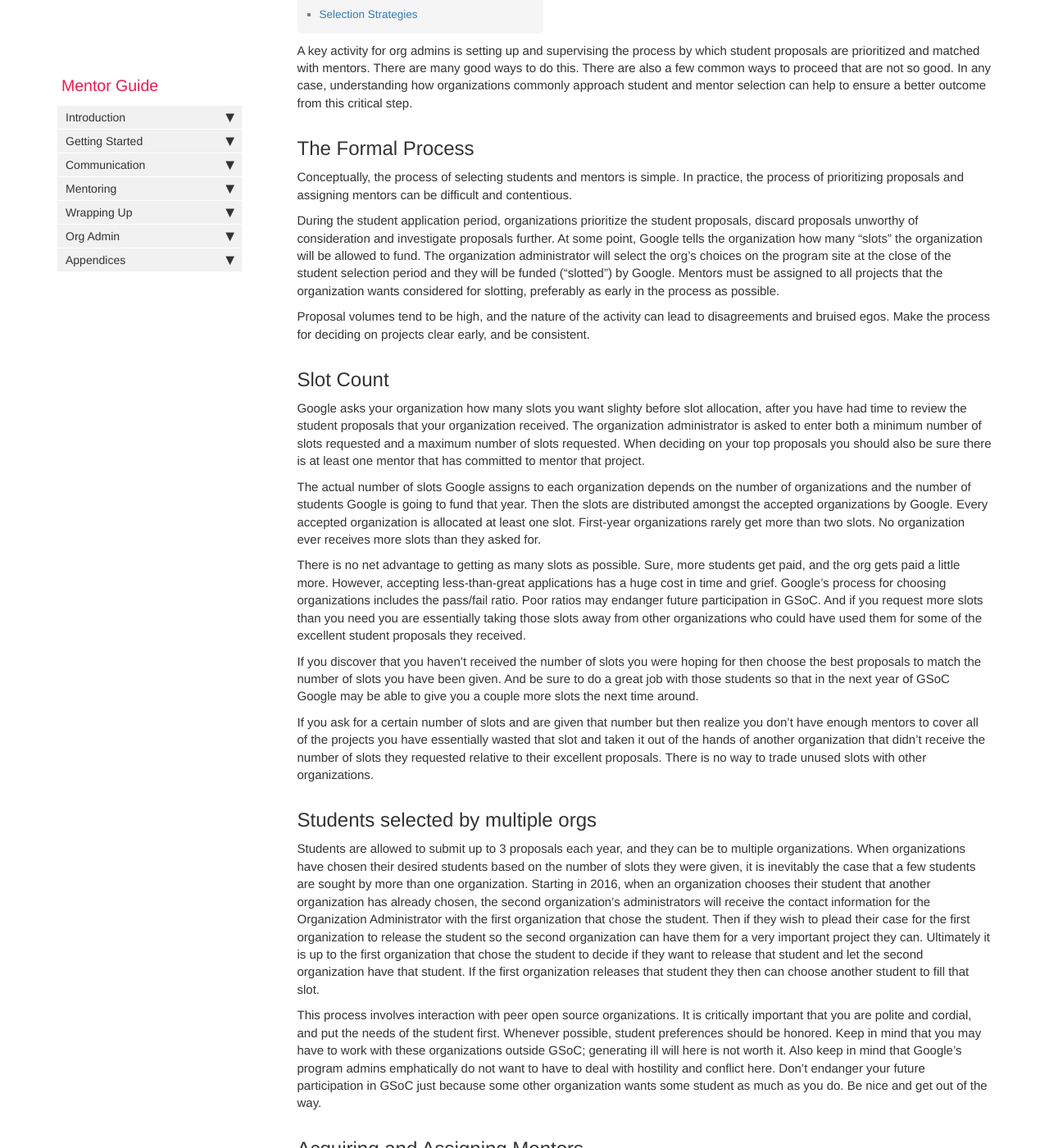
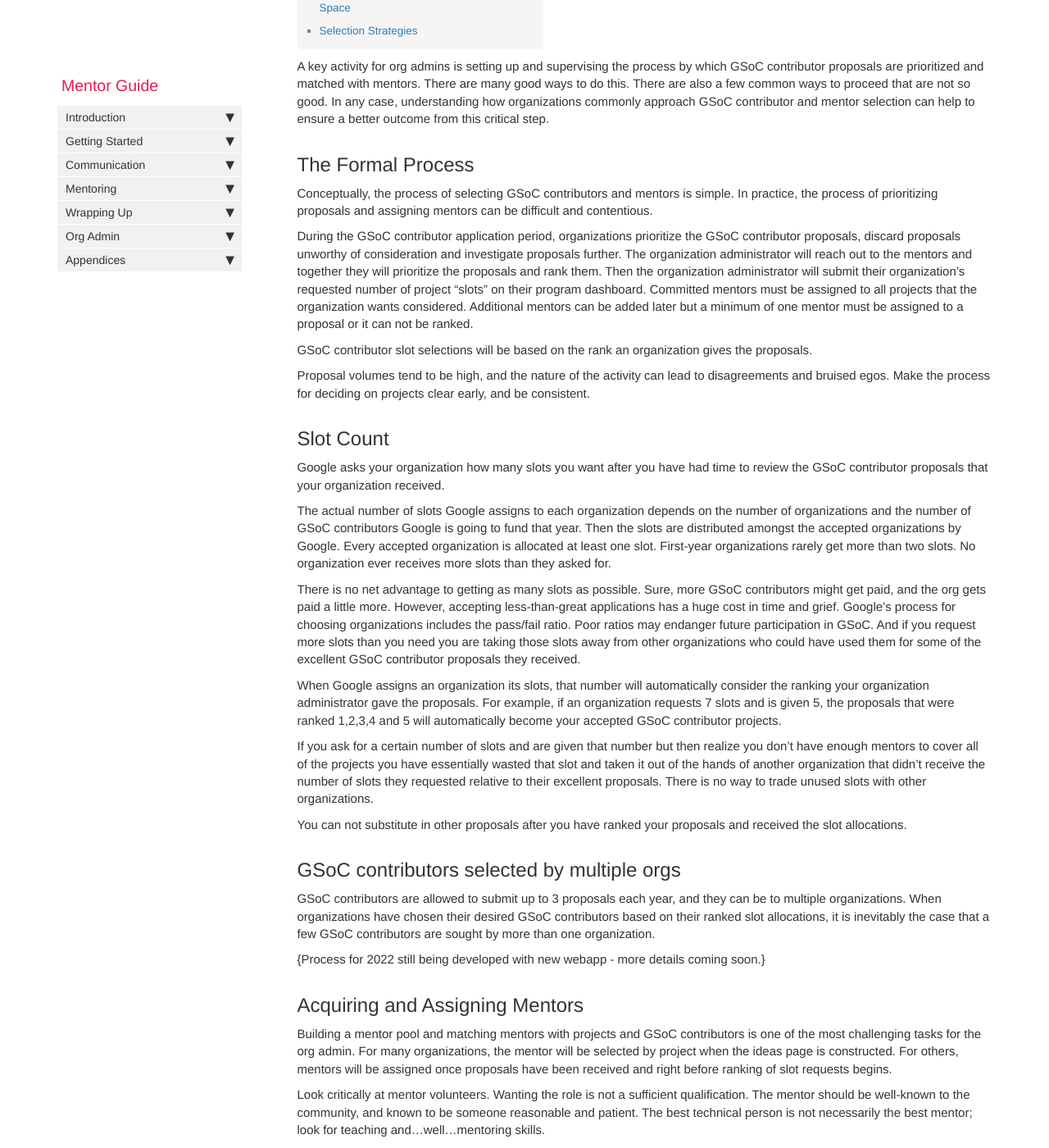
Before and after one commit to google/gsocguides, a Jekyll site: the page built from pages/mentor/19-selecting_students_and_mentors.md, in a window 1280 px wide and 1400 px high, scrolled down 301 px. Shown: the whole window at 82% size. Built offline with Jekyll 4.4.1, drawn with Linux system fonts in a browser that asks for light colours; some of the changed text lies outside the part shown.

Commit message:
Update 19-selecting_students_and_mentors.md
2022 updates

```diff
--- a/pages/mentor/19-selecting_students_and_mentors.md
+++ b/pages/mentor/19-selecting_students_and_mentors.md
@@ -6,60 +6,64 @@ permalink: mentor/selecting-students-and-mentors.html
 sidebar: mentor_sidebar
 ---
 
-A key activity for org admins is setting up and supervising the process by which student proposals are prioritized and matched with mentors. There are many good ways to do this. There are also a few common ways to proceed that are not so good. In any case, understanding how organizations commonly approach student and mentor selection can help to ensure a better outcome from this critical step.
+A key activity for org admins is setting up and supervising the process by which GSoC contributor proposals are prioritized and matched with mentors. There are many good ways to do this. There are also a few common ways to proceed that are not so good. In any case, understanding how organizations commonly approach GSoC contributor and mentor selection can help to ensure a better outcome from this critical step.
 
 ## The Formal Process
 
-Conceptually, the process of selecting students and mentors is simple. In practice, the process of prioritizing proposals and assigning mentors can be difficult and contentious.
+Conceptually, the process of selecting GSoC contributors and mentors is simple. In practice, the process of prioritizing proposals and assigning mentors can be difficult and contentious.
 
-During the student application period, organizations prioritize the student proposals, discard proposals unworthy of consideration and investigate proposals further. At some point, Google tells the organization how many "slots" the organization will be allowed to fund. The organization administrator will select the org's choices on the program site at the close of the student selection period and they will be funded ("slotted") by Google. Mentors must be assigned to all projects that the organization wants considered for slotting, preferably as early in the process as possible.
+During the GSoC contributor application period, organizations prioritize the GSoC contributor proposals, discard proposals unworthy of consideration and investigate proposals further. The organization administrator will reach out to the mentors and together they will prioritize the proposals and rank them. Then the organization administrator will submit their organization's requested number of project "slots" on their program dashboard.  Committed mentors must be assigned to all projects that the organization wants considered. Additional mentors can be added later but a minimum of one mentor must be assigned to a proposal or it can not be ranked.
+
+GSoC contributor slot selections will be based on the rank an organization gives the proposals.
 
 Proposal volumes tend to be high, and the nature of the activity can lead to disagreements and bruised egos. Make the process for deciding on projects clear early, and be consistent.
 
 ## Slot Count
 
-Google asks your organization how many slots you want slighty before slot allocation, after you have had time to review the student proposals that your organization received. The organization administrator is asked to enter both a minimum number of slots requested and a maximum number of slots requested. When deciding on your top proposals you should also be sure there is at least one mentor that has committed to mentor that project.
+Google asks your organization how many slots you want after you have had time to review the GSoC contributor proposals that your organization received.
 
-The actual number of slots Google assigns to each organization depends on the number of organizations and the number of students Google is going to fund that year. Then the slots are distributed amongst the accepted organizations by Google. Every accepted organization is allocated at least one slot. First-year organizations rarely get more than two slots. No organization ever receives more slots than they asked for.
+The actual number of slots Google assigns to each organization depends on the number of organizations and the number of GSoC contributors Google is going to fund that year. Then the slots are distributed amongst the accepted organizations by Google. Every accepted organization is allocated at least one slot. First-year organizations rarely get more than two slots. No organization ever receives more slots than they asked for.
 
-There is no net advantage to getting as many slots as possible. Sure, more students get paid, and the org gets paid a little more. However, accepting less-than-great applications has a huge cost in time and grief. Google's process for choosing organizations includes the pass/fail ratio. Poor ratios may endanger future participation in GSoC. And if you request more slots than you need you are essentially taking those slots away from other organizations who could have used them for some of the excellent student proposals they received.
+There is no net advantage to getting as many slots as possible. Sure, more GSoC contributors might get paid, and the org gets paid a little more. However, accepting less-than-great applications has a huge cost in time and grief. Google's process for choosing organizations includes the pass/fail ratio. Poor ratios may endanger future participation in GSoC. And if you request more slots than you need you are taking those slots away from other organizations who could have used them for some of the excellent GSoC contributor proposals they received.
 
-If you discover that you haven't received the number of slots you were hoping for then choose the best proposals to match the number of slots you have been given. And be sure to do a great job with those students so that in the next year of GSoC Google may be able to give you a couple more slots the next time around.
+When Google assigns an organization its slots, that number will automatically consider the ranking your organization administrator gave the proposals. For example, if an organization requests 7 slots and is given 5, the proposals that were ranked 1,2,3,4 and 5 will automatically become your accepted GSoC contributor projects.
 
 If you ask for a certain number of slots and are given that number but then realize you don't have enough mentors to cover all of the projects you have essentially wasted that slot and taken it out of the hands of another organization that didn't receive the number of slots they requested relative to their excellent proposals. There is no way to trade unused slots with other organizations.
 
-## Students selected by multiple orgs
+You can not substitute in other proposals after you have ranked your proposals and received the slot allocations.
 
-Students are allowed to submit up to 3 proposals each year, and they can be to multiple organizations. When organizations have chosen their desired students based on the number of slots they were given, it is inevitably the case that a few students are sought by more than one organization. Starting in 2016, when an organization chooses their student that another organization has already chosen, the second organization's administrators will receive the contact information for the Organization Administrator with the first organization that chose the student. Then if they wish to plead their case for the first organization to release the student so the second organization can have them for a very important project they can. Ultimately it is up to the first organization that chose the student to decide if they want to release that student and let the second organization have that student. If the first organization releases that student they then can choose another student to fill that slot.
+## GSoC contributors selected by multiple orgs
 
-This process involves interaction with peer open source organizations. It is critically important that you are polite and cordial, and put the needs of the student first.  Whenever possible, student preferences should be honored. Keep in mind that you may have to work with these organizations outside GSoC; generating ill will here is not worth it. Also keep in mind that Google's program admins emphatically do not want to have to deal with hostility and conflict here. Don't endanger your future participation in GSoC just because some other organization wants some student as much as you do.  Be nice and get out of the way.
+GSoC contributors are allowed to submit up to 3 proposals each year, and they can be to multiple organizations. When organizations have chosen their desired GSoC contributors based on their ranked slot allocations, it is inevitably the case that a few GSoC contributors are sought by more than one organization.
+
+{Process for 2022 still being developed with new webapp - more details coming soon.}
 
 ## Acquiring and Assigning Mentors
 
-Building a mentor pool and matching mentors with projects and students is one of the most challenging tasks for the org admin. For many organizations, the mentor will be selected by project when the ideas page is constructed. For others, mentors will be assigned once students have been selected and matched to projects.
+Building a mentor pool and matching mentors with projects and GSoC contributors is one of the most challenging tasks for the org admin. For many organizations, the mentor will be selected by project when the ideas page is constructed. For others, mentors will be assigned once proposals have been received and right before ranking of slot requests begins.
 
-Look critically at mentor volunteers. Wanting the job is not a sufficient qualification. The mentor should be well-known to the community, and known to be someone reasonable and collegial. The best technical person is not necessarily the best mentor; look for teaching and...well..mentoring skills.
+Look critically at mentor volunteers. Wanting the role is not a sufficient qualification. The mentor should be well-known to the community, and known to be someone reasonable and patient. The best technical person is not necessarily the best mentor; look for teaching and...well...mentoring skills.
 
-Do not be afraid to reach out to folks in the organization who have not volunteered. The ideal mentor for a project may not have heard of GSoC, or may not have considered herself a candidate for mentoring.  She may be flattered to be asked.
+Do not be afraid to reach out to folks in the organization who have not volunteered. The ideal mentor for a project may not have heard of GSoC, or may not have considered themself a candidate for mentoring.  They may be flattered to be asked.
 
 Make sure you have enough mentors, including quite a few spares. Folks who would be capable of mentoring a variety of projects are especially welcome. Strongly consider having enough backup or secondary mentors that every project has an alternate of some sort.
 
-If you (or the mentor) are insecure about their qualifications having them join the project as a back-up mentor is a great strategy to encourage future participation.
+If you (or the mentor) are insecure about their qualifications having them join the project as a backup mentor is a great strategy to encourage future participation.
 
 ## Cheating and Proposals From Outer Space
 
-Avoid spending time on proposals that were not tailored to your project by using the "ignore" feature for student proposals.
+Avoid spending time on proposals that were not tailored to your project by using the "ignore" feature for GSoC contributor proposals.
 
-Occasionally a student does not understand the importance of attribution when drawing on material from outside sources. Make sure she understands, early on, that plagiarism is not tolerated. In blatant cases, a good response is to reject the proposal and consider informing the administration at the academic institution the student is affiliated with. The article <http://tesl-ej.org/ej10/a2.html> has some context to avoid surprises.
+Occasionally a GSoC contributor does not understand the importance of attribution when drawing on material from outside sources. Make sure they understand, early on, that plagiarism is not tolerated. The article <http://tesl-ej.org/ej10/a2.html> has some context to avoid surprises.
 
 ## Selection Strategies
 
 Probably the best that can be done in suggesting selection strategies is to provide a few simple ideas that organizations have used effectively in the past. Your organization will build its own selection process over time; these ideas are just a starting point:
 
-**Get outsider help.** Having a perspective from outside the "GSoC bubble" may help you see student proposals in a new light. Sometimes, even folks from outside your organization can provide useful review, especially if they have relevant technical expertise.
+**Get outsider help.** Having a perspective from outside the "GSoC bubble" may help you see GSoC contributor proposals in a new light. Sometimes, even folks from outside your organization can provide useful review, especially if they have relevant technical expertise.
 
-**Use your mentors wisely.** The mentors are in the best position to select students and proposals for themselves. After all, it is they who will have to work with these students. Be careful, though, of mentors who may be less experienced in the ways that GSoC students and projects can go wrong. A few well-chosen war stories can be helpful in this situation.
+**Use your mentors wisely.** The mentors are in the best position to select GSoC contributors and proposals for themselves. After all, it is they who will have to work with these GSoC contributors. Be careful, though, of mentors who may be less experienced in the ways that GSoC GSoC contributors and projects can go wrong. A few well-chosen war stories can be helpful in this situation.
 
-**Interact with the students during the proposal period.** There should be no remaining questions by the time students are slotted. Finding out that a student will not interact, or cannot interact well, is absolutely crucial.
+**Interact with the GSoC contributors during the proposal period.** There should be no remaining questions by the time GSoC contributors are slotted. Finding out that a GSoC contributor will not interact, or cannot interact well, is absolutely crucial.
 
-**Don't be afraid to take charge.** At the end of the day, the org admin is responsible for the student and mentor selection decisions. If your org doesn't give you full veto power, or gives you grief about executive decisions, consider stepping down. Sometimes somebody has to make the final decision.
+**Don't be afraid to take charge.** At the end of the day, the org admin is responsible for the GSoC contributor and mentor selection decisions. If your org doesn't give you full veto power, or gives you grief about executive decisions, consider stepping down. Sometimes somebody has to make the final decision.
```
